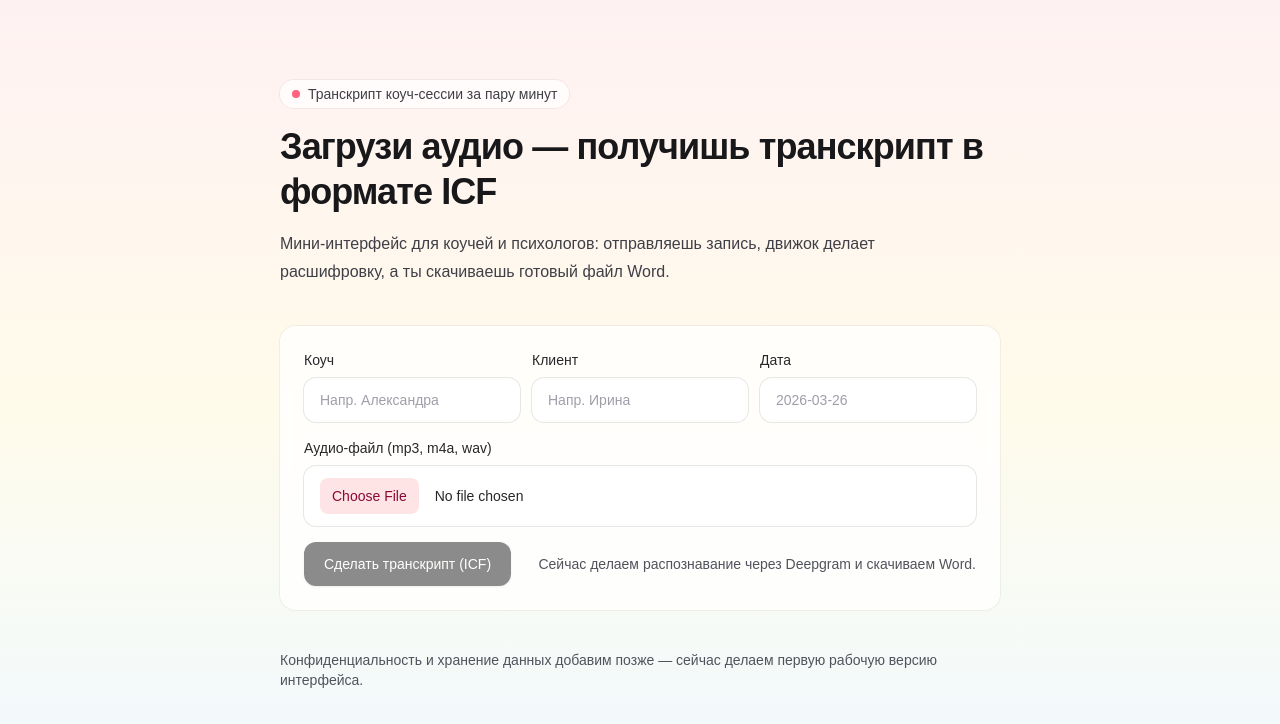
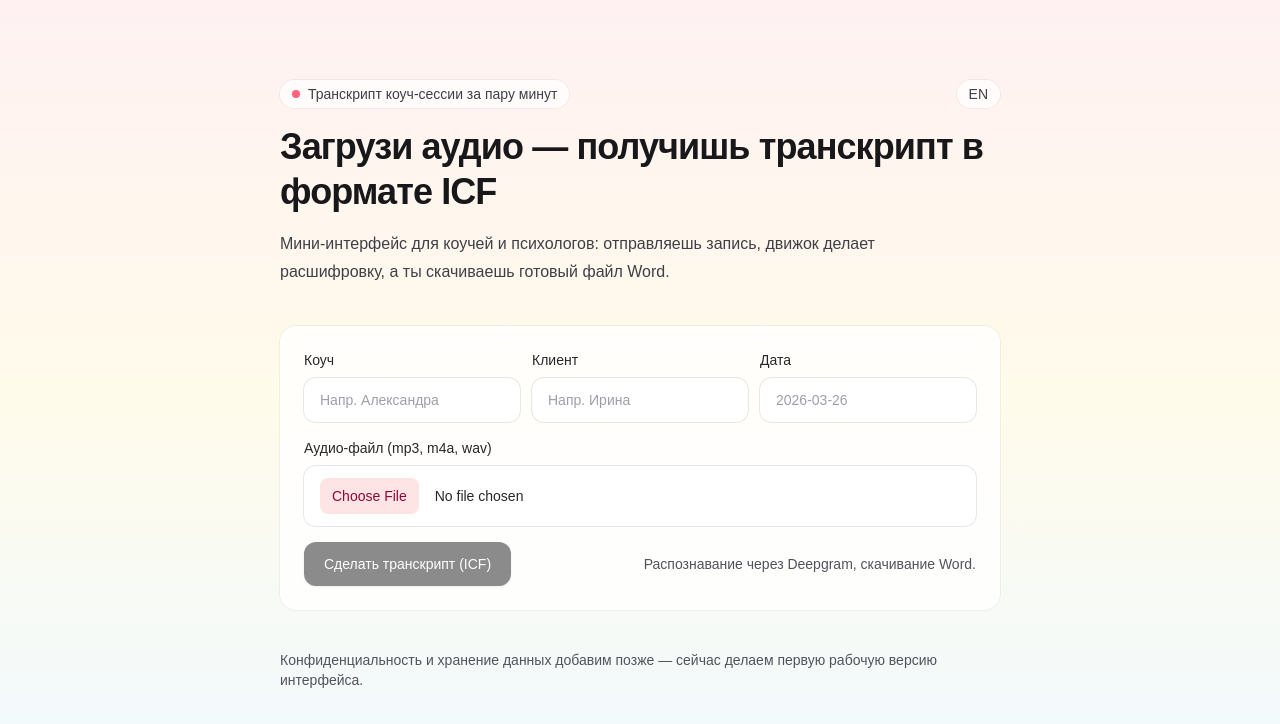
Before and after one commit to slip-pro/session-transcriptor, a Next.js app: page / in a window 1280 px wide. Shown: the top 724 px of the page. Built offline with nearby package versions, Linux system fonts and the light colour scheme.

Commit message:
add RU/EN language toggle

```diff
--- a/app/page.tsx
+++ b/app/page.tsx
@@ -2,7 +2,51 @@
 
 import { useMemo, useState } from "react";
 
+const translations = {
+  ru: {
+    badge: "Транскрипт коуч‑сессии за пару минут",
+    heading: "Загрузи аудио — получишь транскрипт в формате ICF",
+    description:
+      "Мини‑интерфейс для коучей и психологов: отправляешь запись, движок делает расшифровку, а ты скачиваешь готовый файл Word.",
+    coach: "Коуч",
+    coachPlaceholder: "Напр. Александра",
+    client: "Клиент",
+    clientPlaceholder: "Напр. Ирина",
+    date: "Дата",
+    audioLabel: "Аудио‑файл (mp3, m4a, wav)",
+    submit: "Сделать транскрипт (ICF)",
+    submitting: "Обрабатываю…",
+    hint: "Распознавание через Deepgram, скачивание Word.",
+    footer:
+      "Конфиденциальность и хранение данных добавим позже — сейчас делаем первую рабочую версию интерфейса.",
+    unexpectedError: "Неожиданная ошибка",
+    defaultError: "Не получилось обработать файл.",
+  },
+  en: {
+    badge: "Coaching session transcript in minutes",
+    heading: "Upload audio — get an ICF-format transcript",
+    description:
+      "A simple tool for coaches and therapists: upload a recording, the engine transcribes it, and you download a ready Word file.",
+    coach: "Coach",
+    coachPlaceholder: "E.g. Alexandra",
+    client: "Client",
+    clientPlaceholder: "E.g. Irina",
+    date: "Date",
+    audioLabel: "Audio file (mp3, m4a, wav)",
+    submit: "Create transcript (ICF)",
+    submitting: "Processing…",
+    hint: "Transcription via Deepgram, download as Word.",
+    footer:
+      "Privacy and data retention features coming soon — this is the first working version.",
+    unexpectedError: "Unexpected error",
+    defaultError: "Could not process the file.",
+  },
+} as const;
+
+type Lang = keyof typeof translations;
+
 export default function Home() {
+  const [lang, setLang] = useState<Lang>("ru");
   const [file, setFile] = useState<File | null>(null);
   const [isLoading, setIsLoading] = useState(false);
   const [error, setError] = useState<string | null>(null);
@@ -10,6 +54,7 @@ export default function Home() {
   const [clientName, setClientName] = useState("");
   const [sessionDate, setSessionDate] = useState("");
 
+  const t = translations[lang];
   const canSubmit = useMemo(() => !!file && !isLoading, [file, isLoading]);
 
   async function onTranscribe() {
@@ -31,7 +76,7 @@ export default function Home() {
       });
 
       if (!res.ok) {
-        let message = "Не получилось обработать файл.";
+        let message = t.defaultError;
         try {
           const data = (await res.json()) as { error?: string };
           if (data?.error) message = data.error;
@@ -53,7 +98,7 @@ export default function Home() {
 
       URL.revokeObjectURL(url);
     } catch (e) {
-      setError(e instanceof Error ? e.message : "Неожиданная ошибка");
+      setError(e instanceof Error ? e.message : t.unexpectedError);
     } finally {
       setIsLoading(false);
     }
@@ -63,16 +108,24 @@ export default function Home() {
     <div className="min-h-dvh bg-gradient-to-b from-rose-50 via-amber-50 to-sky-50 text-zinc-900">
       <main className="mx-auto flex w-full max-w-3xl flex-col gap-10 px-6 py-16 sm:py-20">
         <header className="flex flex-col gap-4">
-          <div className="inline-flex w-fit items-center gap-2 rounded-full bg-white/70 px-3 py-1 text-sm text-zinc-700 ring-1 ring-zinc-900/5 backdrop-blur">
-            <span className="h-2 w-2 rounded-full bg-rose-400" />
-            Транскрипт коуч‑сессии за пару минут
+          <div className="flex items-center justify-between">
+            <div className="inline-flex w-fit items-center gap-2 rounded-full bg-white/70 px-3 py-1 text-sm text-zinc-700 ring-1 ring-zinc-900/5 backdrop-blur">
+              <span className="h-2 w-2 rounded-full bg-rose-400" />
+              {t.badge}
+            </div>
+            <button
+              type="button"
+              onClick={() => setLang(lang === "ru" ? "en" : "ru")}
+              className="rounded-full bg-white/70 px-3 py-1 text-sm font-medium text-zinc-700 ring-1 ring-zinc-900/5 backdrop-blur transition hover:bg-white"
+            >
+              {lang === "ru" ? "EN" : "RU"}
+            </button>
           </div>
           <h1 className="text-3xl font-semibold leading-tight tracking-tight sm:text-4xl">
-            Загрузи аудио — получишь транскрипт в формате ICF
+            {t.heading}
           </h1>
           <p className="max-w-2xl text-base leading-7 text-zinc-700">
-            Мини‑интерфейс для коучей и психологов: отправляешь запись, движок
-            делает расшифровку, а ты скачиваешь готовый файл Word.
+            {t.description}
           </p>
         </header>
 
@@ -80,25 +133,25 @@ export default function Home() {
           <form className="flex flex-col gap-4">
             <div className="grid grid-cols-1 gap-3 sm:grid-cols-3">
               <label className="flex flex-col gap-2">
-                <span className="text-sm font-medium text-zinc-800">Коуч</span>
+                <span className="text-sm font-medium text-zinc-800">{t.coach}</span>
                 <input
                   value={coachName}
                   onChange={(e) => setCoachName(e.target.value)}
-                  placeholder="Напр. Александра"
+                  placeholder={t.coachPlaceholder}
                   className="h-11 rounded-xl bg-white px-4 text-sm text-zinc-800 ring-1 ring-zinc-900/10 placeholder:text-zinc-400 focus:outline-none focus:ring-2 focus:ring-rose-300"
                 />
               </label>
               <label className="flex flex-col gap-2">
-                <span className="text-sm font-medium text-zinc-800">Клиент</span>
+                <span className="text-sm font-medium text-zinc-800">{t.client}</span>
                 <input
                   value={clientName}
                   onChange={(e) => setClientName(e.target.value)}
-                  placeholder="Напр. Ирина"
+                  placeholder={t.clientPlaceholder}
                   className="h-11 rounded-xl bg-white px-4 text-sm text-zinc-800 ring-1 ring-zinc-900/10 placeholder:text-zinc-400 focus:outline-none focus:ring-2 focus:ring-rose-300"
                 />
               </label>
               <label className="flex flex-col gap-2">
-                <span className="text-sm font-medium text-zinc-800">Дата</span>
+                <span className="text-sm font-medium text-zinc-800">{t.date}</span>
                 <input
                   value={sessionDate}
                   onChange={(e) => setSessionDate(e.target.value)}
@@ -110,7 +163,7 @@ export default function Home() {
 
             <label className="flex flex-col gap-2">
               <span className="text-sm font-medium text-zinc-800">
-                Аудио‑файл (mp3, m4a, wav)
+                {t.audioLabel}
               </span>
               <input
                 type="file"
@@ -133,20 +186,15 @@ export default function Home() {
                 disabled={!canSubmit}
                 className="inline-flex h-11 items-center justify-center rounded-xl bg-zinc-900 px-5 text-sm font-medium text-white shadow-sm transition enabled:hover:bg-zinc-800 focus:outline-none focus:ring-2 focus:ring-rose-300 disabled:cursor-not-allowed disabled:opacity-50"
               >
-                {isLoading ? "Обрабатываю…" : "Сделать транскрипт (ICF)"}
+                {isLoading ? t.submitting : t.submit}
               </button>
-              <p className="text-sm text-zinc-600">
-                Сейчас делаем распознавание через Deepgram и скачиваем Word.
-              </p>
+              <p className="text-sm text-zinc-600">{t.hint}</p>
             </div>
           </form>
         </section>
 
         <footer className="text-sm text-zinc-600">
-          <p>
-            Конфиденциальность и хранение данных добавим позже — сейчас делаем
-            первую рабочую версию интерфейса.
-          </p>
+          <p>{t.footer}</p>
         </footer>
       </main>
     </div>
```
